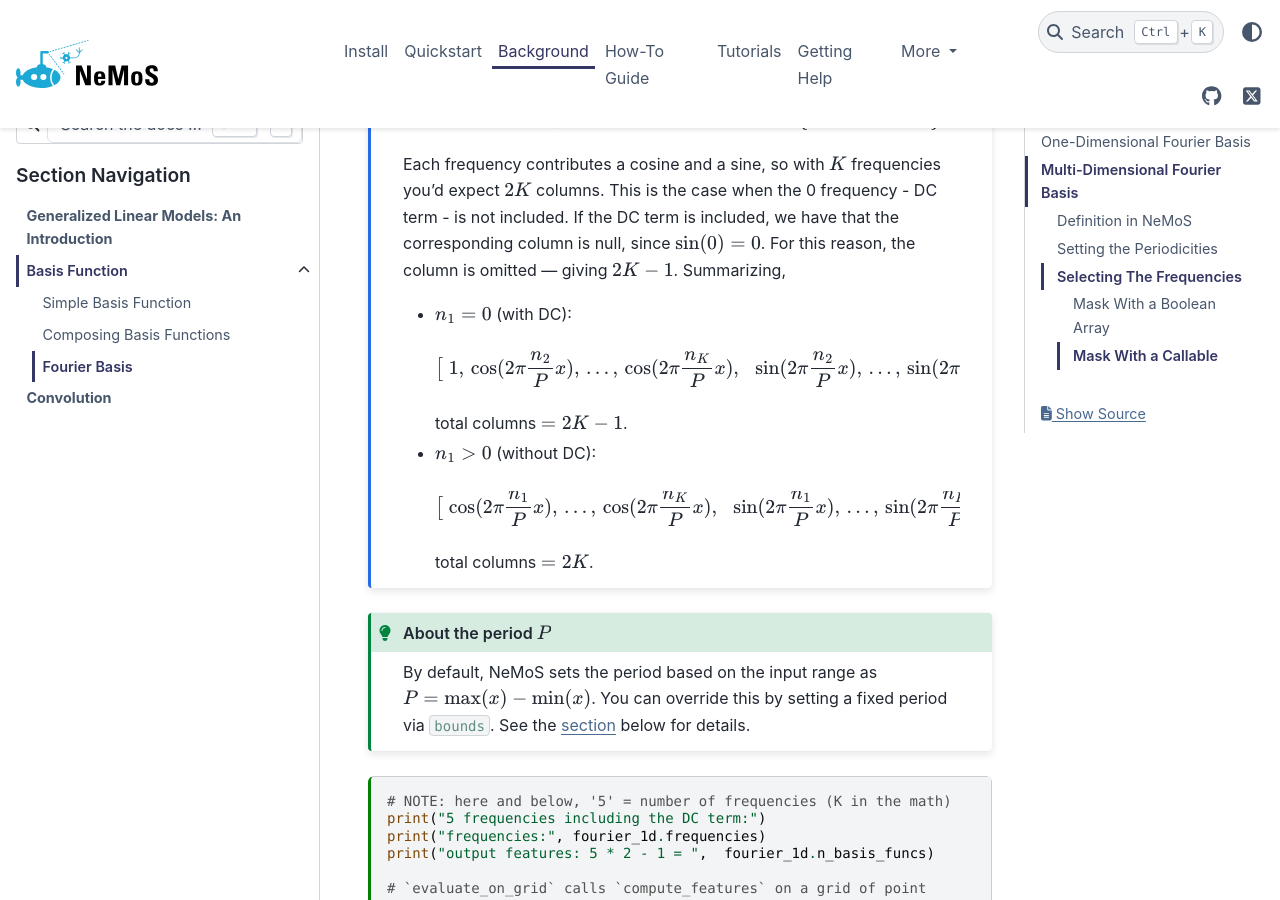
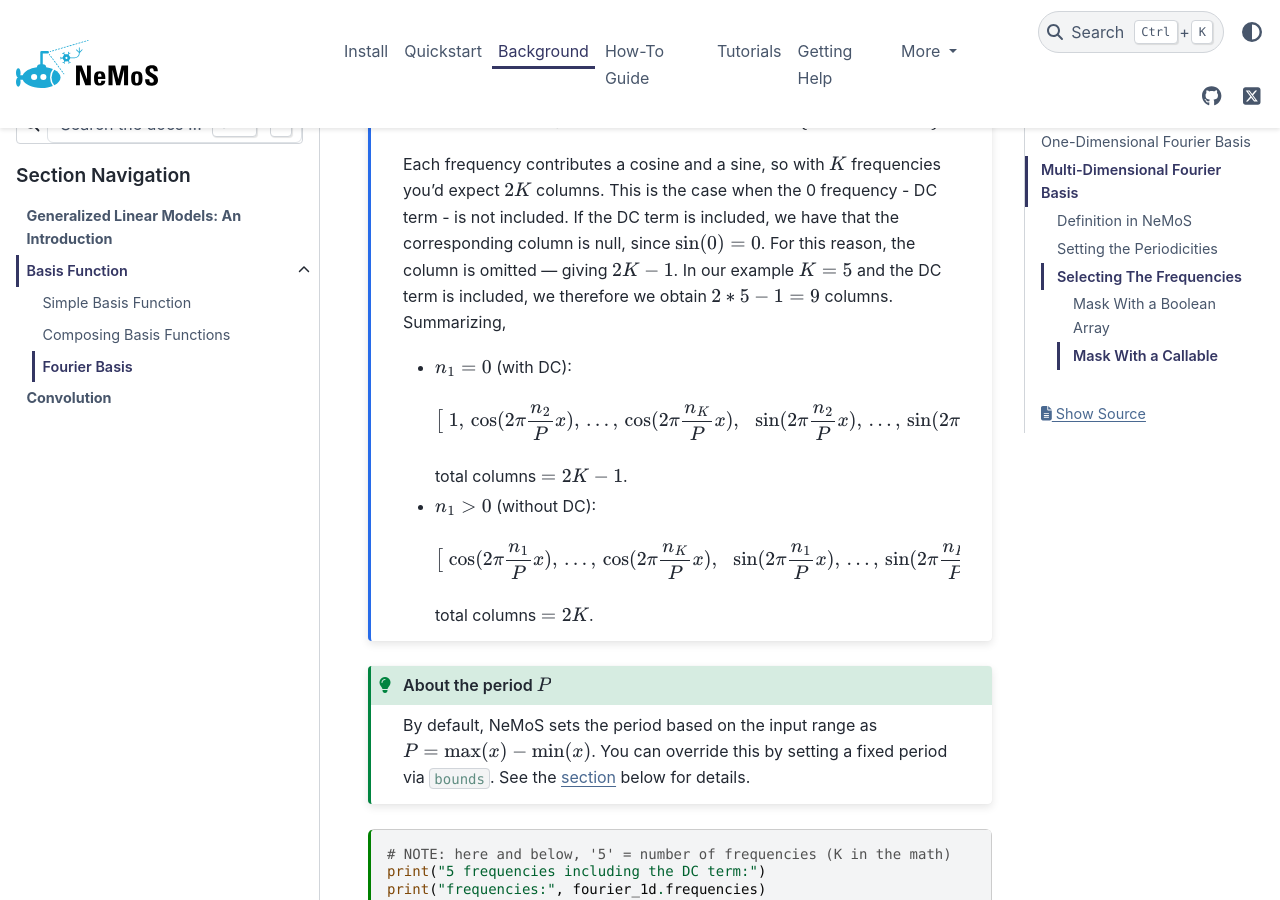
Before and after one commit to flatironinstitute/nemos, a Sphinx documentation site: the page built from docs/background/basis/ndimensional_foureir_basis.md, in a window 1280 px wide and 900 px high, scrolled down 1045 px. Built offline with Sphinx 7.4.7 and the PyData theme 0.15.4, drawn with Linux system fonts in a browser that asks for light colours.

Commit message:
improved docs

```diff
--- a/docs/background/basis/ndimensional_foureir_basis.md
+++ b/docs/background/basis/ndimensional_foureir_basis.md
@@ -77,7 +77,7 @@
 
 Let the selected frequencies be the sorted set $\mathcal F=\{n_1<\cdots<n_K\}$.
 
-Each frequency contributes a cosine and a sine, so with $K$ frequencies you’d expect $2K$ columns. This is the case when the 0 frequency - DC term - is not included. If the DC term is included, we have that the corresponding column is null, since $\sin(0)=0$. For this reason, the column is omitted — giving $2K-1$. Summarizing,
+Each frequency contributes a cosine and a sine, so with $K$ frequencies you’d expect $2K$ columns. This is the case when the 0 frequency - DC term - is not included. If the DC term is included, we have that the corresponding column is null, since $\sin(0)=0$. For this reason, the column is omitted — giving $2K-1$. In our example $K=5$ and the DC term is included, we therefore we obtain $2*5-1=9$ columns. Summarizing,
 
 - $n_1=0$ (with DC):
 
```
